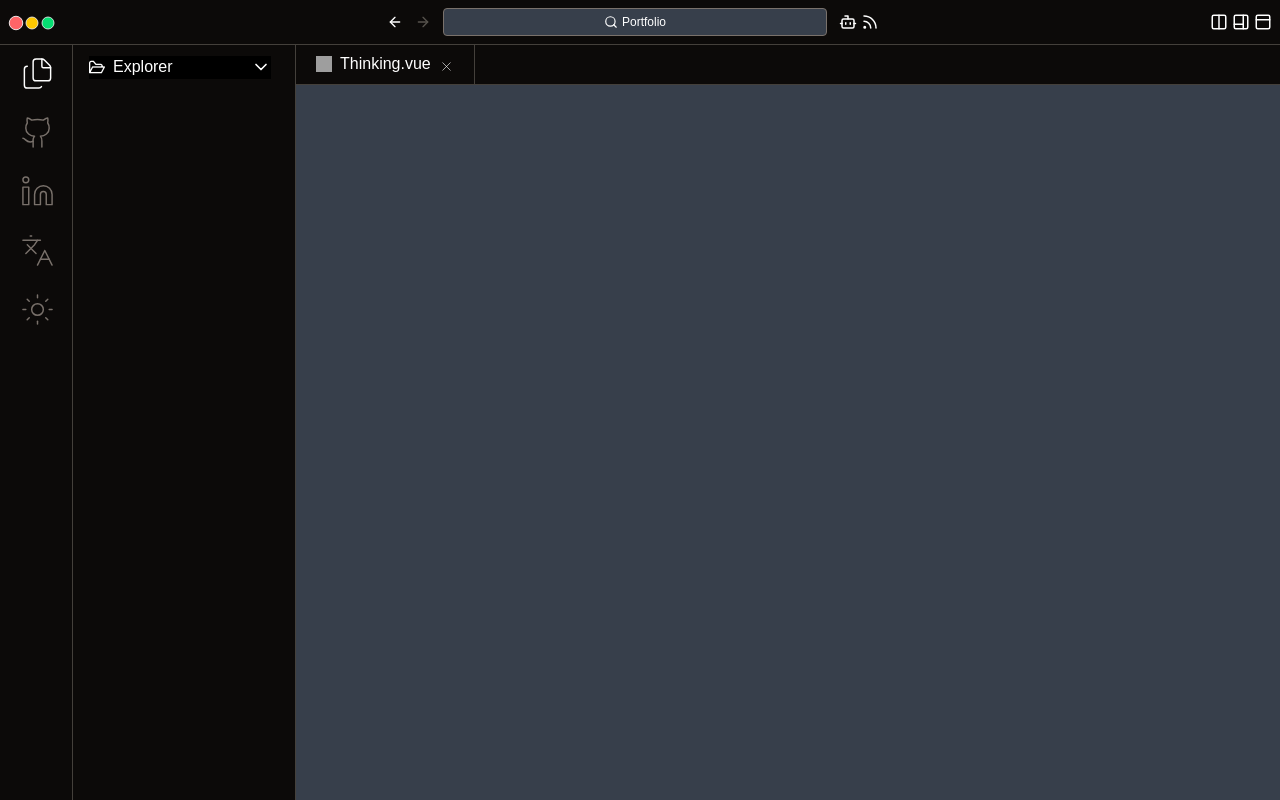
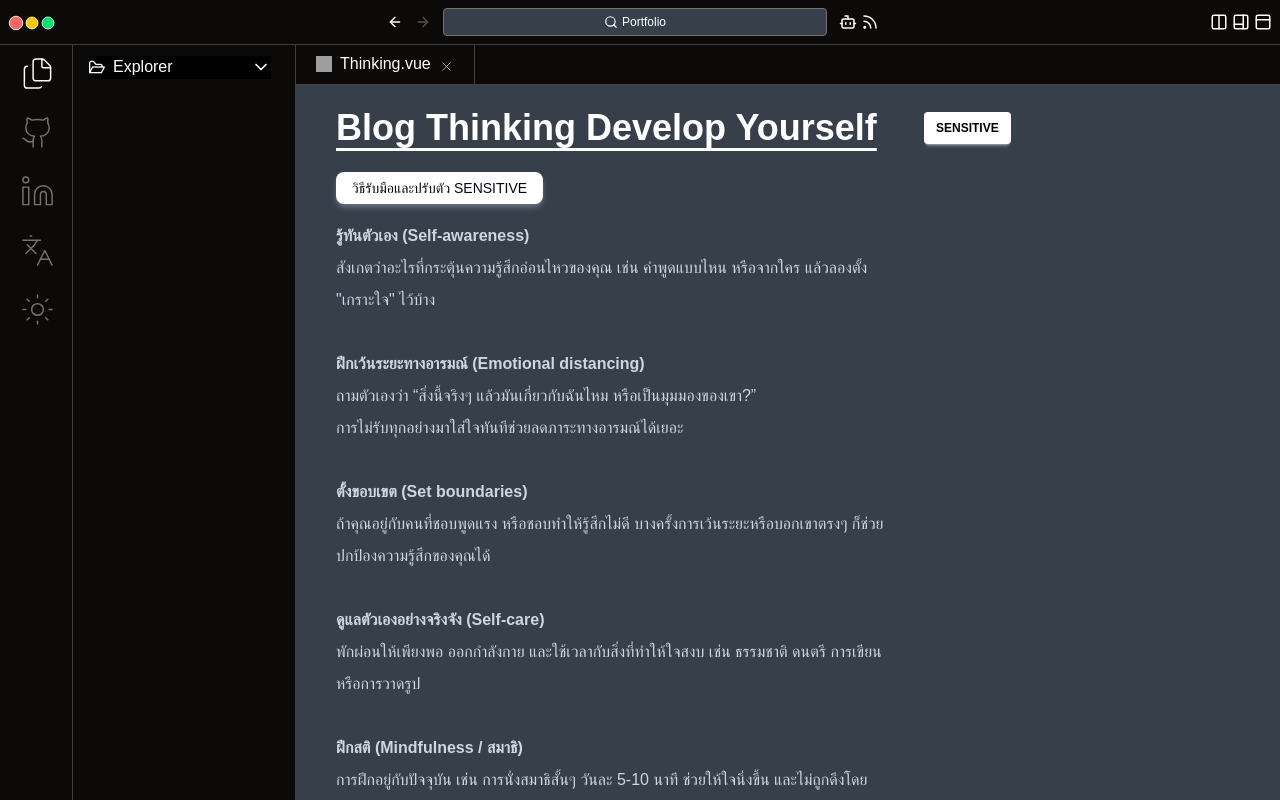
Before and after one commit to balldev1/portfolio, a Vue app in the folder frontend/: page /thinking in a window 1280 px wide. Shown: the top 800 px of the page. Built offline with nearby package versions, Linux system fonts and the light colour scheme; grey boxes are pictures that could not be loaded; a web font is replaced by a local one.

Commit message:
Sensitive

```diff
--- a/frontend/src/components/layout/SidebarSelectExplorer.vue
+++ b/frontend/src/components/layout/SidebarSelectExplorer.vue
@@ -137,6 +137,11 @@ const items = computed(() => [
             route: "/basic",
           },
           {
+            label: "Thinking",
+            icon: "pi pi-code ",
+            route: "/thinking",
+          },
+          {
             label: "Spring_Boot_Api",
             icon: "pi pi-code",
             route: "/springboot",
--- /dev/null
+++ b/frontend/src/components/project/note/Thinking.vue
@@ -0,0 +1,51 @@
+<template>
+  <div class="flex gap-6 w-full">
+    <!-- เนื้อหาหลัก -->
+    <div class="flex-1 flex flex-col gap-4 pb-10">
+      <h1 class="text-4xl underline underline-offset-8 font-semibold">
+        Blog Thinking Develop Yourself
+      </h1>
+
+      <div ref="sensitiveRef"><Sensitive /></div>
+    </div>
+
+    <!-- เมนู sticky -->
+    <div class="w-80 sticky top-24 self-start -balance">
+      <button
+        v-for="section in sections"
+        :key="section.name"
+        @click="scrollTo(section.name as SectionName)"
+        :class="{
+          'bg-gray-500 text-white': activeSection === section.name,
+          'bg-white': activeSection !== section.name,
+        }"
+        class="btn btn-sm border-none text-black rounded m-1 hover:bg-gray-500 hover:text-white uppercase"
+      >
+        {{ section.label }}
+      </button>
+    </div>
+  </div>
+</template>
+
+<script setup lang="ts">
+import { ref } from "vue";
+import Sensitive from "./Thinking/Sensitive.vue";
+
+type SectionName = "sensitive";
+const activeSection = ref<SectionName | null>(null);
+
+const refsMap: Record<SectionName, any> = {
+  sensitive: ref<HTMLElement | null>(null),
+};
+
+const sections: { name: SectionName; label: string }[] = [
+  { name: "sensitive", label: "Sensitive" },
+];
+
+const scrollTo = (section: SectionName) => {
+  activeSection.value = section;
+  refsMap[section].value?.scrollIntoView({ behavior: "smooth" });
+};
+
+const sensitiveRef = refsMap.sensitive;
+</script>
--- /dev/null
+++ b/frontend/src/components/project/note/Thinking/Sensitive.vue
@@ -0,0 +1,40 @@
+<template>
+  <div class="flex flex-col gap-4">
+    <span
+      class="text-gray-950 border-none uppercase text-balance mt-2 badge bg-white p-4 shadow-md shadow-gray-500"
+    >
+      วิธีรับมือและปรับตัว Sensitive
+    </span>
+
+    <span class="text-gray-300 leading-8">
+      <strong>รู้ทันตัวเอง (Self-awareness)</strong><br />
+      สังเกตว่าอะไรที่กระตุ้นความรู้สึกอ่อนไหวของคุณ เช่น คำพูดแบบไหน หรือจากใคร
+      แล้วลองตั้ง "เกราะใจ" ไว้บ้าง<br /><br />
+
+      <strong>ฝึกเว้นระยะทางอารมณ์ (Emotional distancing)</strong><br />
+      ถามตัวเองว่า “สิ่งนี้จริงๆ แล้วมันเกี่ยวกับฉันไหม
+      หรือเป็นมุมมองของเขา?”<br />
+      การไม่รับทุกอย่างมาใส่ใจทันทีช่วยลดภาระทางอารมณ์ได้เยอะ<br /><br />
+
+      <strong>ตั้งขอบเขต (Set boundaries)</strong><br />
+      ถ้าคุณอยู่กับคนที่ชอบพูดแรง หรือชอบทำให้รู้สึกไม่ดี
+      บางครั้งการเว้นระยะหรือบอกเขาตรงๆ ก็ช่วยปกป้องความรู้สึกของคุณได้<br /><br />
+
+      <strong>ดูแลตัวเองอย่างจริงจัง (Self-care)</strong><br />
+      พักผ่อนให้เพียงพอ ออกกำลังกาย และใช้เวลากับสิ่งที่ทำให้ใจสงบ เช่น ธรรมชาติ
+      ดนตรี การเขียน หรือการวาดรูป<br /><br />
+
+      <strong>ฝึกสติ (Mindfulness / สมาธิ)</strong><br />
+      การฝึกอยู่กับปัจจุบัน เช่น การนั่งสมาธิสั้นๆ วันละ 5-10 นาที
+      ช่วยให้ใจนิ่งขึ้น และไม่ถูกดึงโดยอารมณ์มากเกินไป<br /><br />
+
+      <strong>เขียนความรู้สึกลงกระดาษ (Journaling)</strong><br />
+      การเขียนช่วยให้คุณจัดการกับความคิดฟุ้งซ่านและเข้าใจอารมณ์ตัวเองมากขึ้น<br /><br />
+
+      <strong>เข้าใจว่าเราไม่สามารถควบคุมทุกอย่างได้</strong><br />
+      ยอมรับว่าเราจะเจอคำพูดหรือเหตุการณ์ที่ไม่ตรงใจ แต่เราควบคุม
+      "การตอบสนองของเรา" ได้เสมอ<br />
+    </span>
+  </div>
+  <div className="divider "></div>
+</template>
--- a/frontend/src/router/index.js
+++ b/frontend/src/router/index.js
@@ -15,6 +15,7 @@ import Door from "../views/Door.vue";
 import Springboot from "../views/Springboot.vue";
 import Rustauth from "@/views/Rustauth.vue";
 import Basic from "@/views/Basic.vue";
+import Thinking from "@/views/Thinking.vue";
 
 const routes = [
   { path: "/", component: Home },
@@ -32,6 +33,7 @@ const routes = [
   { path: "/springboot", component: Springboot },
   { path: "/rustauth", component: Rustauth },
   { path: "/basic", component: Basic },
+  { path: "/thinking", component: Thinking },
 ];
 
 const router = createRouter({
--- /dev/null
+++ b/frontend/src/views/Thinking.vue
@@ -0,0 +1,16 @@
+<template>
+  <div class="flex flex-col">
+    <div
+      :class="[
+        isSidebarOpen ? 'pt-10' : 'pt-5 ',
+        'transition-all duration-300  flex px-10 ',
+      ]"
+    >
+      <Thinking />
+    </div>
+  </div>
+</template>
+
+<script setup>
+import Thinking from "@/components/project/note/Thinking.vue";
+</script>
```
